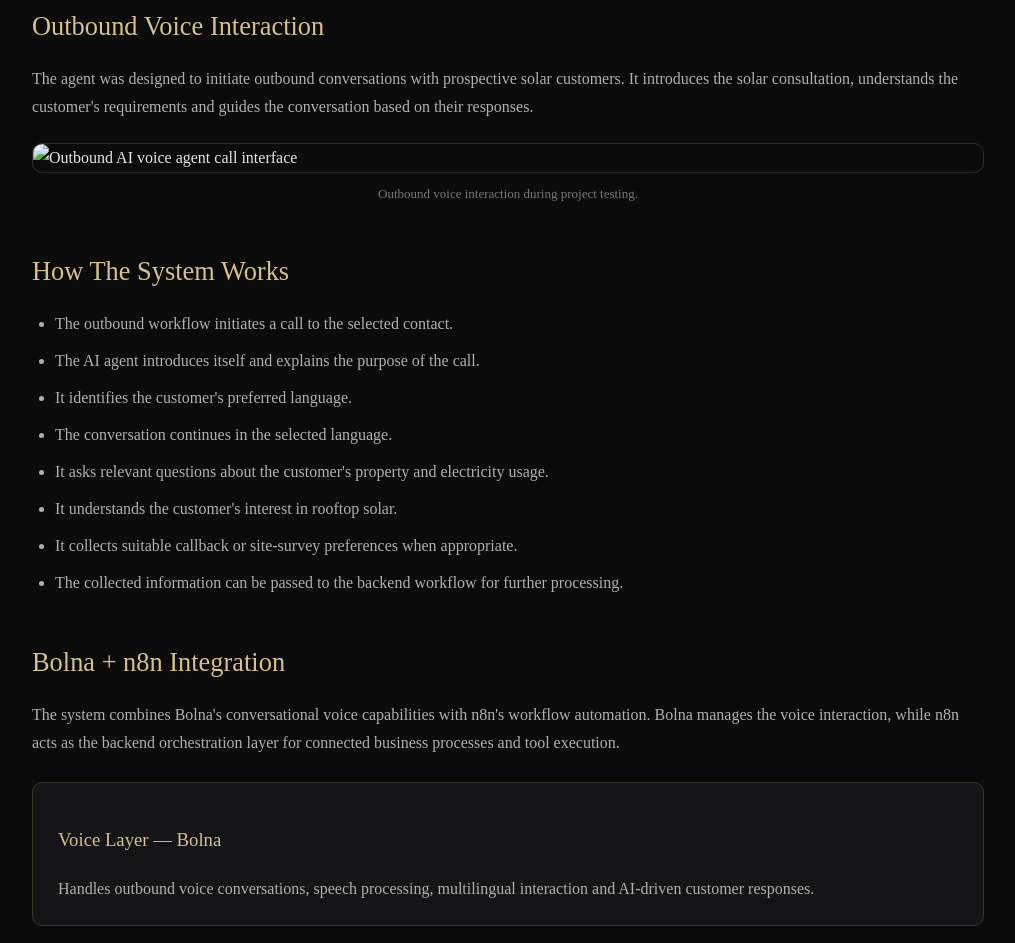
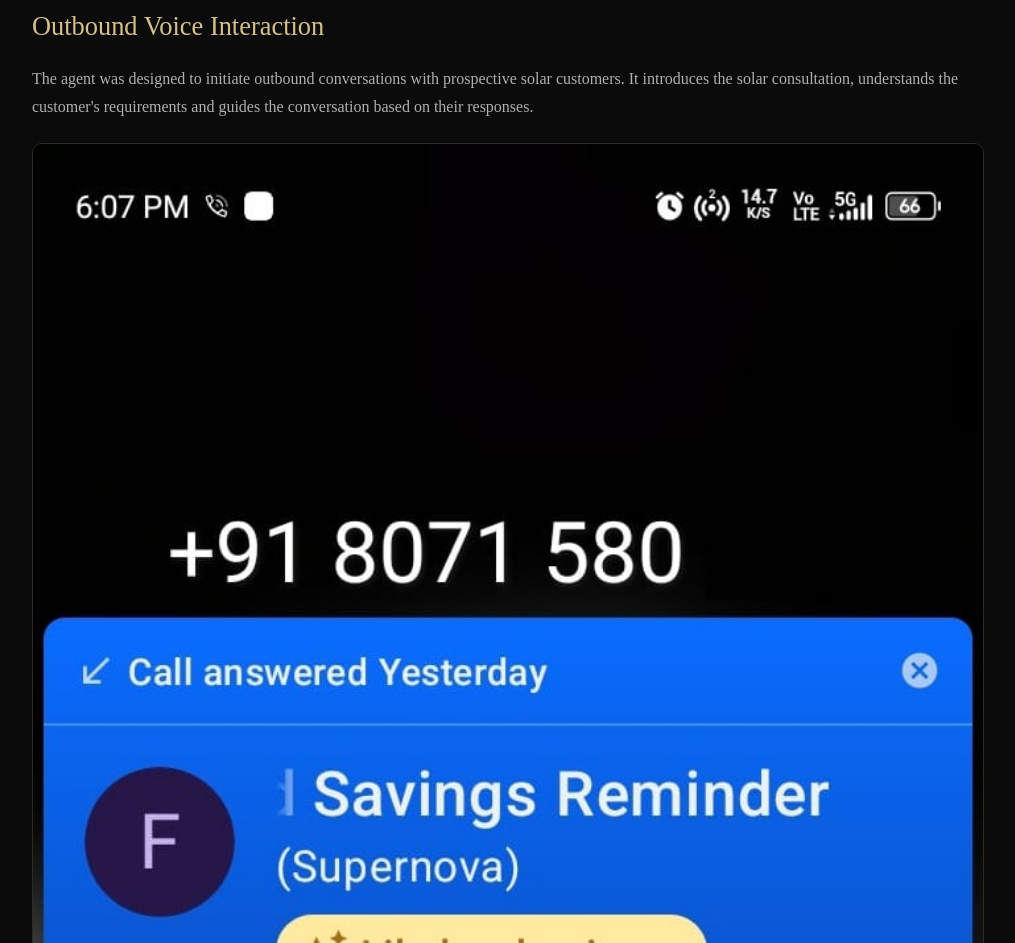
Before and after one commit to antonyautomations/antonyautomations-portfolio, a plain HTML site: page multilingualvoiceagent.html in a window 1280 px wide. Shown: the part 1780-2723 px from the top of the page, without its empty margins (132-1147 px from the left). Drawn offline with Linux system fonts and the light colour scheme.

Commit message:
Update multilingualvoiceagent.html

```diff
--- a/multilingualvoiceagent.html
+++ b/multilingualvoiceagent.html
@@ -268,7 +268,7 @@ consultation, understands the customer's requirements and
 guides the conversation based on their responses.
 </p>
 
-<img src="solar-outbound-call.jpeg"
+<img src="solar-outbound-call.png"
      alt="Outbound AI voice agent call interface">
 
 <div class="image-caption">
```
